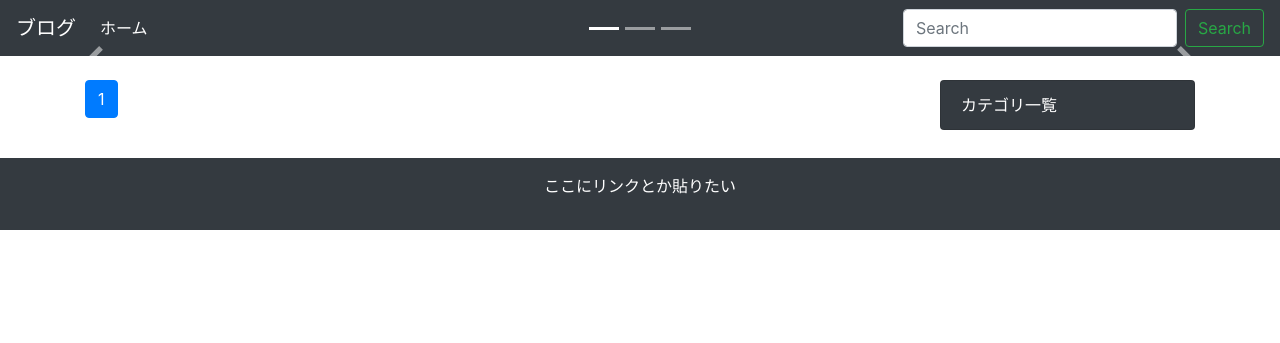
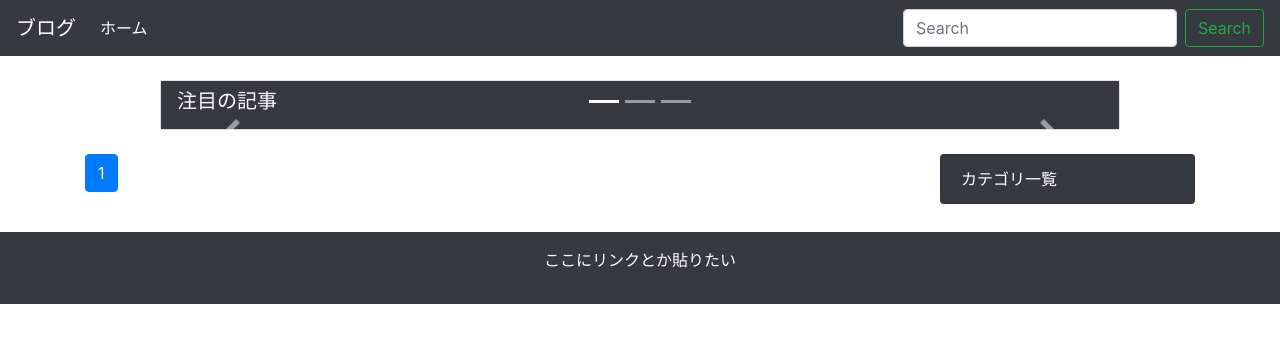
Before and after one commit to satoh23/My-Blog, a Django app: page /blog/ in a window 1280 px wide. Shown: the top 343 px of the page. Run offline with Django 3.2, Linux system fonts and the light colour scheme; data that the repository does not hold is empty; some libraries are stand-ins or nearby versions.

Commit message:
カルーセルの形を整えた

```diff
--- a/blog/templates/blog/blog_home.html
+++ b/blog/templates/blog/blog_home.html
@@ -6,6 +6,11 @@
 {% endblock %}
 
 {% block header %}
+<br>
+<div class=" w-75 mx-auto card">
+  <nav class="navbar navbar-expand-lg navbar-dark bg-dark">
+    <h5 class="text-light">注目の記事</h5>
+  </nav>
   <div class="bd-example">
       <div id="carouselExampleCaptions" class="carousel slide" data-ride="carousel">
         <ol class="carousel-indicators">
@@ -64,6 +69,7 @@
         </a>
       </div>
   </div>
+</div>
 {% endblock %}
 
 {% block content %}
```
Lines whose indentation alone changed are shown as unchanged.
